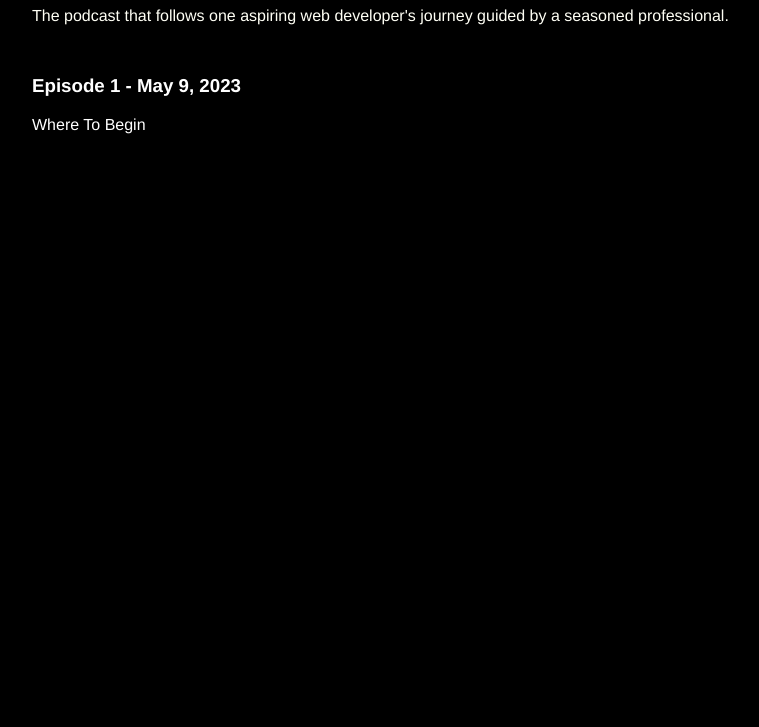
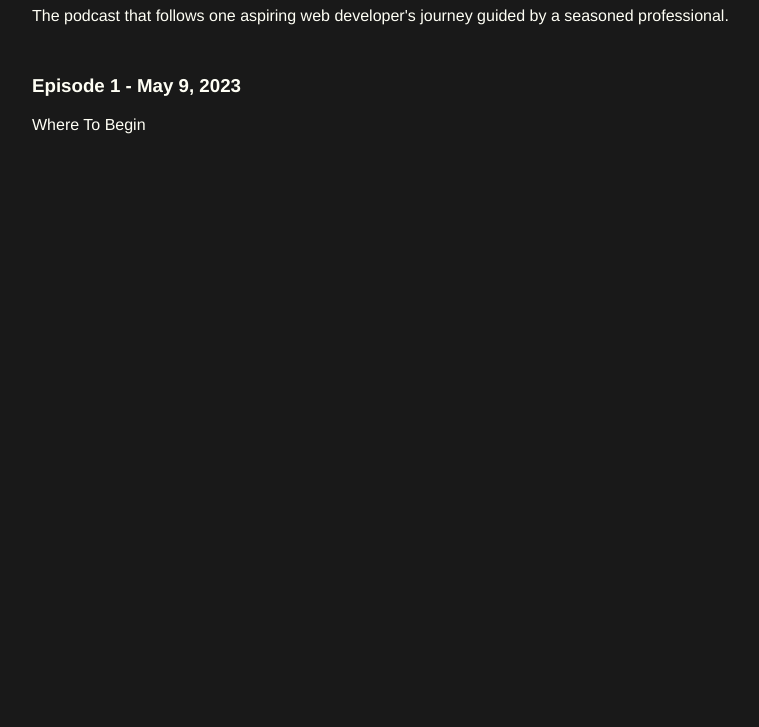
Before and after one commit to sethcwhiting/init, a plain HTML site: page index.html in a window 1280 px wide. Shown: the part 73-800 px from the top of the page, without its empty margins (216-975 px from the left). Drawn offline with Linux system fonts and the light colour scheme.

Commit message:
Lightens background slightly

```diff
--- a/style.css
+++ b/style.css
@@ -1,17 +1,23 @@
+:root {
+    --bg: rgb(25,25,25);
+    --txt: rgb(255, 255, 245);
+}
+
 html {
-    background-color: black;
-    color: rgb(255, 255, 245);
+    background-color: var(--bg);
+    color: var(--txt);
     font-family: Helvetica, Arial, sans-serif;
     max-width: 800px;
     margin: auto;
 }
+
 a {
-    color:white;
+    color: var(--txt);
     text-decoration: none;
 }
+
 ul {
     list-style: none;
     padding: 0;
     margin-top: 50px;
-
 }
```
